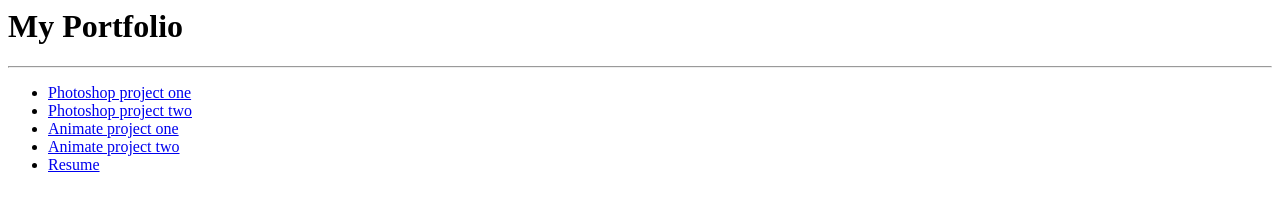
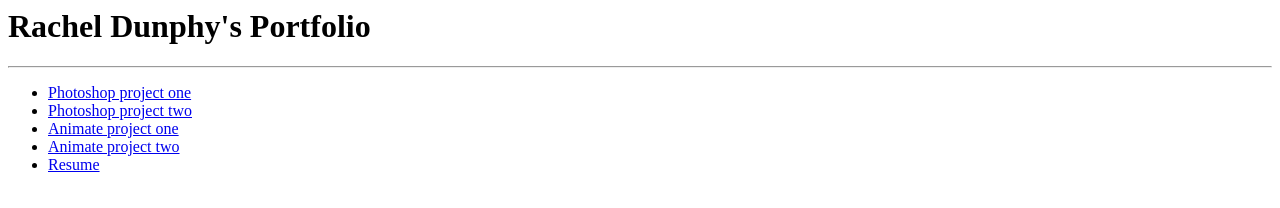
Before and after one commit to rachelkaydunphy-ui/Myportfolio, a plain HTML site: page index.html in a window 1280 px wide. Drawn offline with Linux system fonts and the light colour scheme.

Commit message:
title change

```diff
--- a/index.html
+++ b/index.html
@@ -1,4 +1,4 @@
-<H1>My Portfolio</H1>
+<H1>Rachel Dunphy's Portfolio</H1>
 <hr>
 <nav>
     <ul>
```
